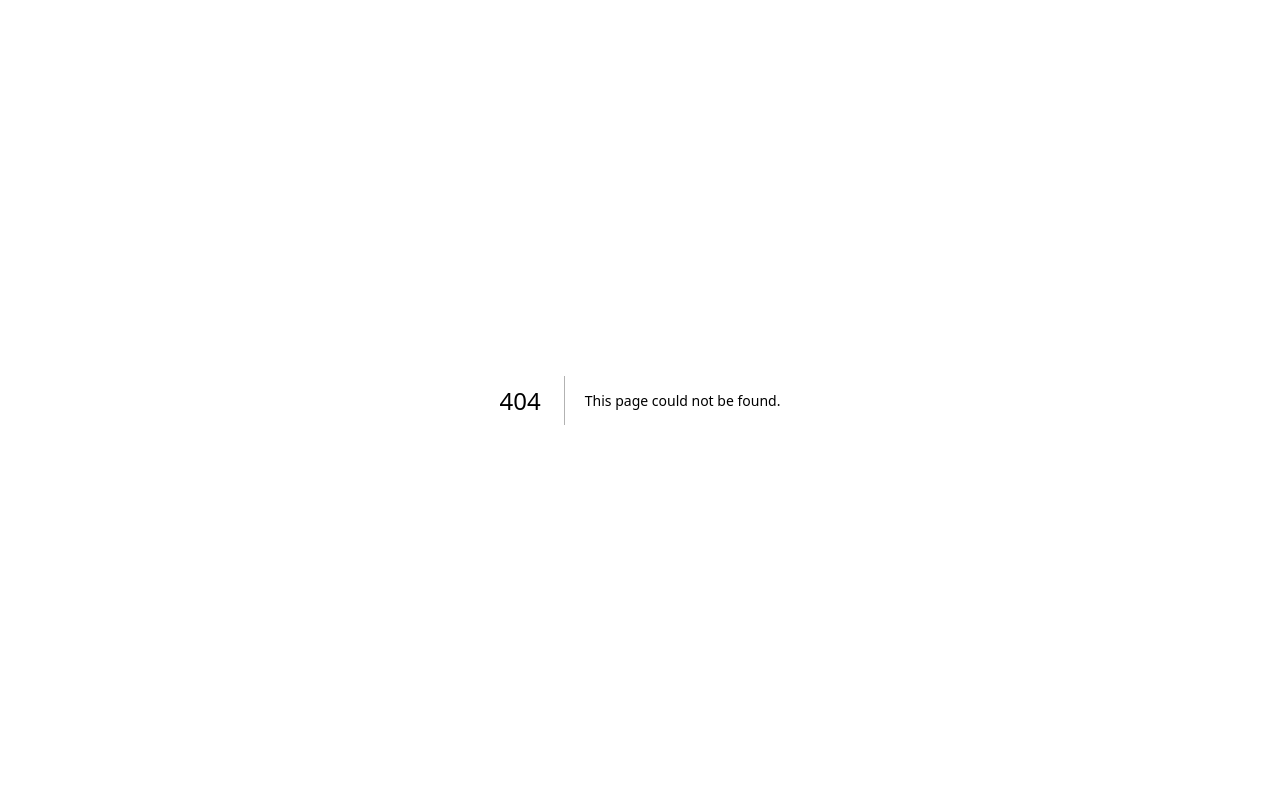
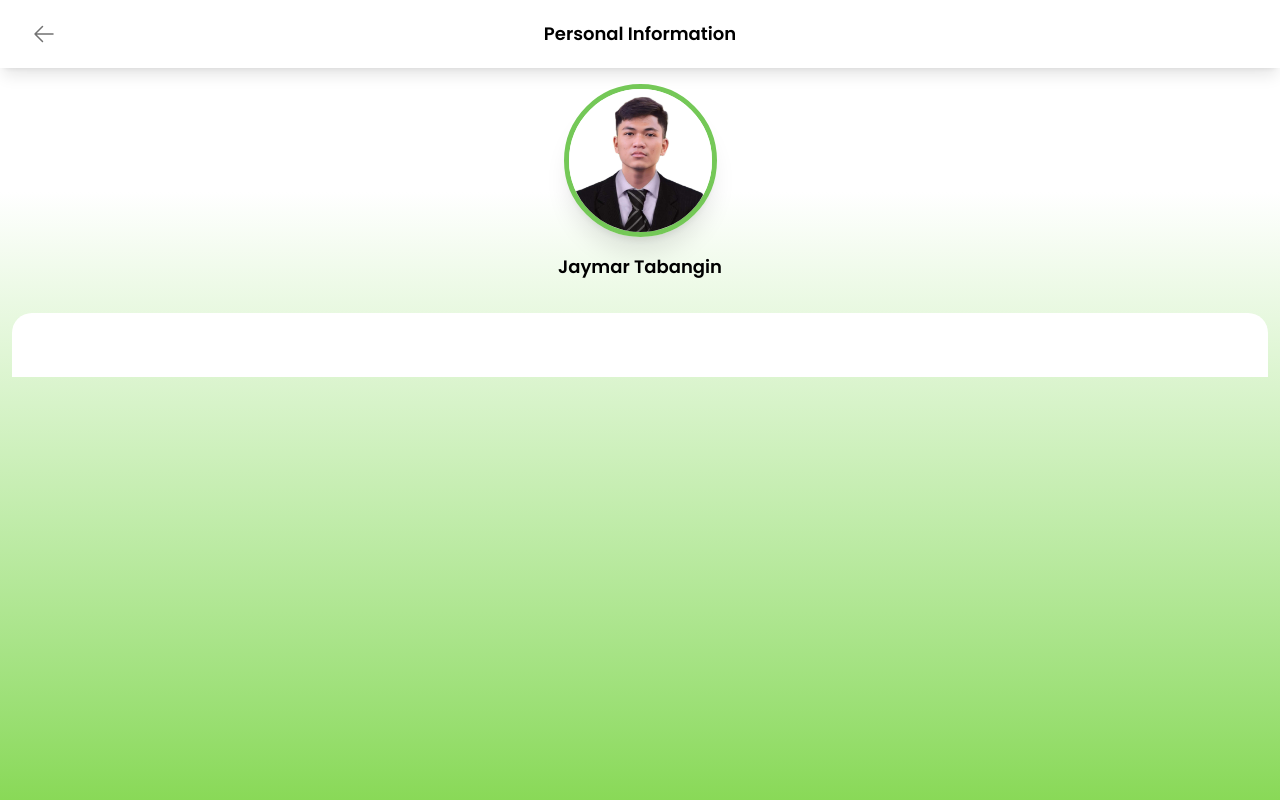
Before and after one commit to kentvillalun/ecoprofit, a Next.js app in the folder frontend/: page /profile/personal-information in a window 1280 px wide. Before the commit this address had no page. Built offline with nearby package versions, Linux system fonts and the light colour scheme.

Commit message:
Started personal information module

```diff
--- a/frontend/src/app/(resident)/layout.jsx
+++ b/frontend/src/app/(resident)/layout.jsx
@@ -7,7 +7,7 @@ import { usePathname } from "next/navigation";
 export default function ResidentLayout({ children }) {
   const pathname = usePathname();
 
-  const paths = ["/capture", "/announcements"]
+  const paths = ["/capture", "/announcements", "/profile/personal-information"]
   const hideNav = paths.some(paths =>  pathname.startsWith(paths))
 
   return (
--- a/frontend/src/app/(resident)/profile/page.jsx
+++ b/frontend/src/app/(resident)/profile/page.jsx
@@ -31,7 +31,7 @@ export default function ProfilePage() {
 
           <div className="flex flex-col gap-14">
             <div className="flex flex-col gap-2">
-              <Link href={""}>
+              <Link href={"/profile/personal-information"}>
                 <Card className="flex-row gap-5">
                   <div className="min-w-10 min-h-10 rounded-full bg-[#9DB2CE26] flex items-center justify-center">
                     <ListBulletIcon className="w-6 h-6" />
--- /dev/null
+++ b/frontend/src/app/(resident)/profile/personal-information/page.jsx
@@ -0,0 +1,62 @@
+import { Page } from "@/components/layout/Page.jsx";
+import { ResidentHeader } from "@/components/navigation/ResidentHeader";
+import Image from "next/image";
+
+// Copy the Profile Info form now
+// Implement isEditing toggle + Save button
+
+export default function PersonalInformationPage() {
+  const profileFields = [
+    {
+      label: "Full Name",
+      name: "fullName",
+      placeholder: "Juan Dele Cruz",
+      editable: true,
+    },
+    {
+      label: "Phone Number",
+      name: "phoneNumber",
+      placeholder: "09XX XXX XXXX",
+      editable: true,
+    },
+    {
+      label: "Address / Purok",
+      name: "address",
+      placeholder: "Juan Dele Cruz",
+      editable: true,
+    },
+    {
+      label: "Full Name",
+      name: "fullName",
+      placeholder: "Juan Dele Cruz",
+      editable: true,
+    },
+  ];
+
+
+  return (
+    <Page gradient={true}>
+      <ResidentHeader title={"Personal Information"} />
+
+      <main className="absolute left-0 right-0 top-18 h-[calc(100dvh-72px)] px-3 pt-3 flex flex-col gap-6 overflow-y-auto ">
+        <section className="grid grid-cols-1 gap-6">
+          <div className="flex flex-col items-center gap-4">
+            <div className="border-5 rounded-full max-h-40 max-w-40 border-[#74C857] shadow-xl overflow-hidden flex items-center justify-center">
+              <Image
+                src={"/profile.jpg"}
+                width={143}
+                height={140}
+                alt="Profile picture"
+              />
+            </div>
+            <div className="text-center ">
+              <p className="font-semibold text-lg">Jaymar Tabangin</p>
+            </div>
+          </div>
+
+          <div className=" mt-2 bg-white p-8 rounded-t-[20px] flex flex-col gap-8 "></div>
+        </section>
+      </main>
+    </Page>
+  );
+}
```
